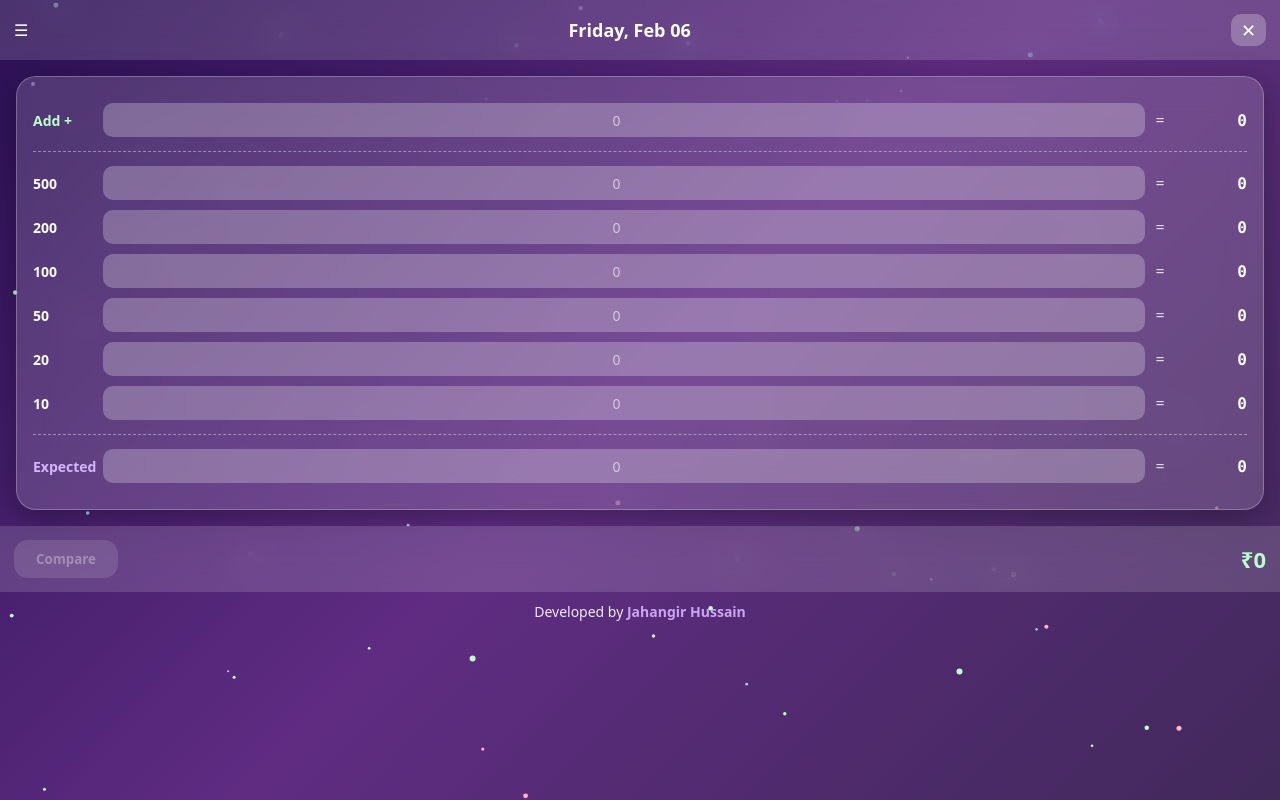
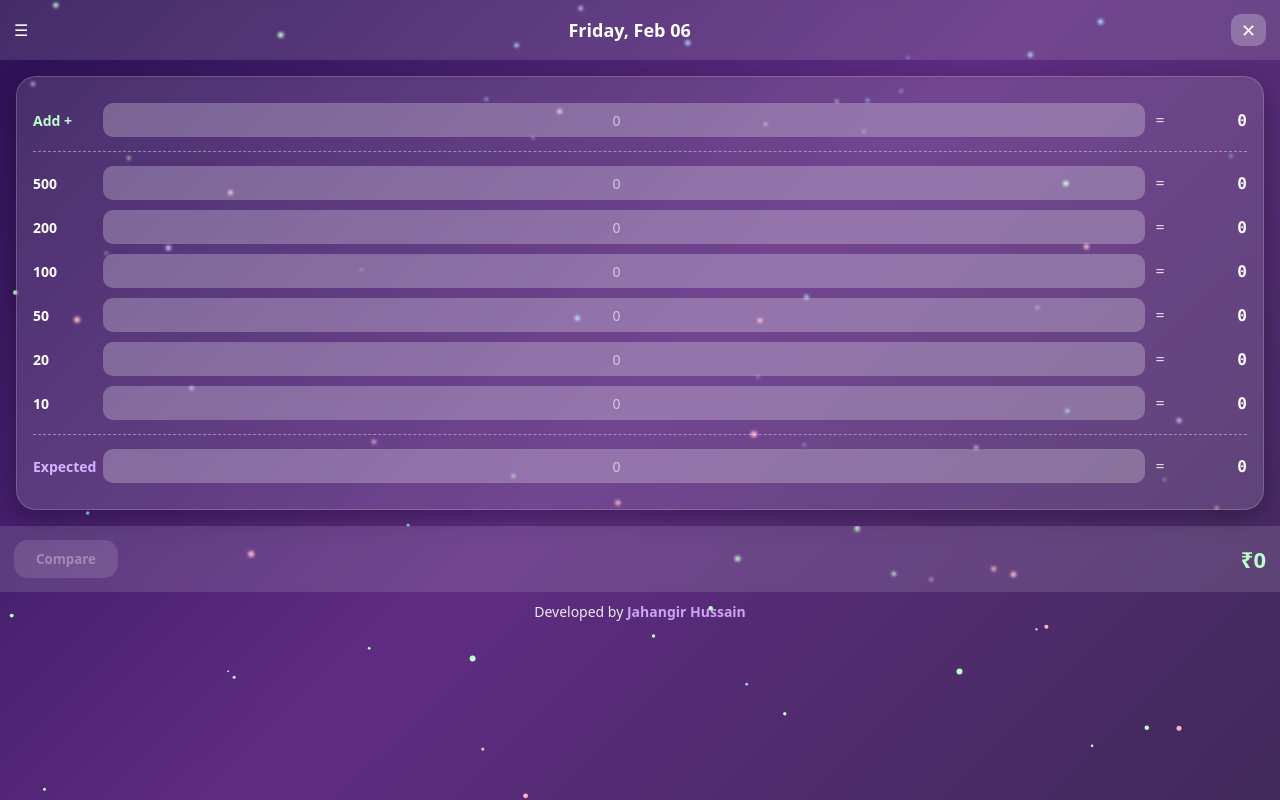
Before and after one commit to techgurubh/money-calculator, a plain HTML site: page index.html in a window 1280 px wide. Drawn offline with Linux system fonts and the light colour scheme.

Commit message:
Update style.css

```diff
--- a/style.css
+++ b/style.css
@@ -29,8 +29,9 @@ header, .card, .footer, .credit {
   display: flex;
   justify-content: space-between;
   align-items: center;
-  backdrop-filter: blur(14px);
-  background: rgba(255,255,255,0.15);
+  backdrop-filter: blur(1.7px);
+  -webkit-backdrop-filter: blur(1.7px);
+  background: rgba(255,255,255,0.12);
 }
 
 .day {
@@ -53,10 +54,11 @@ header, .card, .footer, .credit {
   margin: 16px;
   padding: 16px;
   border-radius: 20px;
-  background: rgba(255,255,255,0.15);
-  backdrop-filter: blur(18px);
-  border: 1px solid rgba(255,255,255,0.25);
-  box-shadow: 0 8px 32px rgba(0,0,0,0.3);
+  background: rgba(255,255,255,0.12);
+  backdrop-filter: blur(1.5px);
+  -webkit-backdrop-filter: blur(1.5px);
+  border: 1px solid rgba(255,255,255,0.18);
+  box-shadow: 0 8px 24px rgba(0,0,0,0.3);
 }
 
 /* Rows – COMPACT FIX */
@@ -129,8 +131,9 @@ header, .card, .footer, .credit {
   display: flex;
   justify-content: space-between;
   align-items: center;
-  backdrop-filter: blur(16px);
-  background: rgba(255,255,255,0.15);
+  backdrop-filter: blur(1.7px);
+  -webkit-backdrop-filter: blur(1.7px);
+  background: rgba(255,255,255,0.12);
 }
 
 .compare-btn {
```
